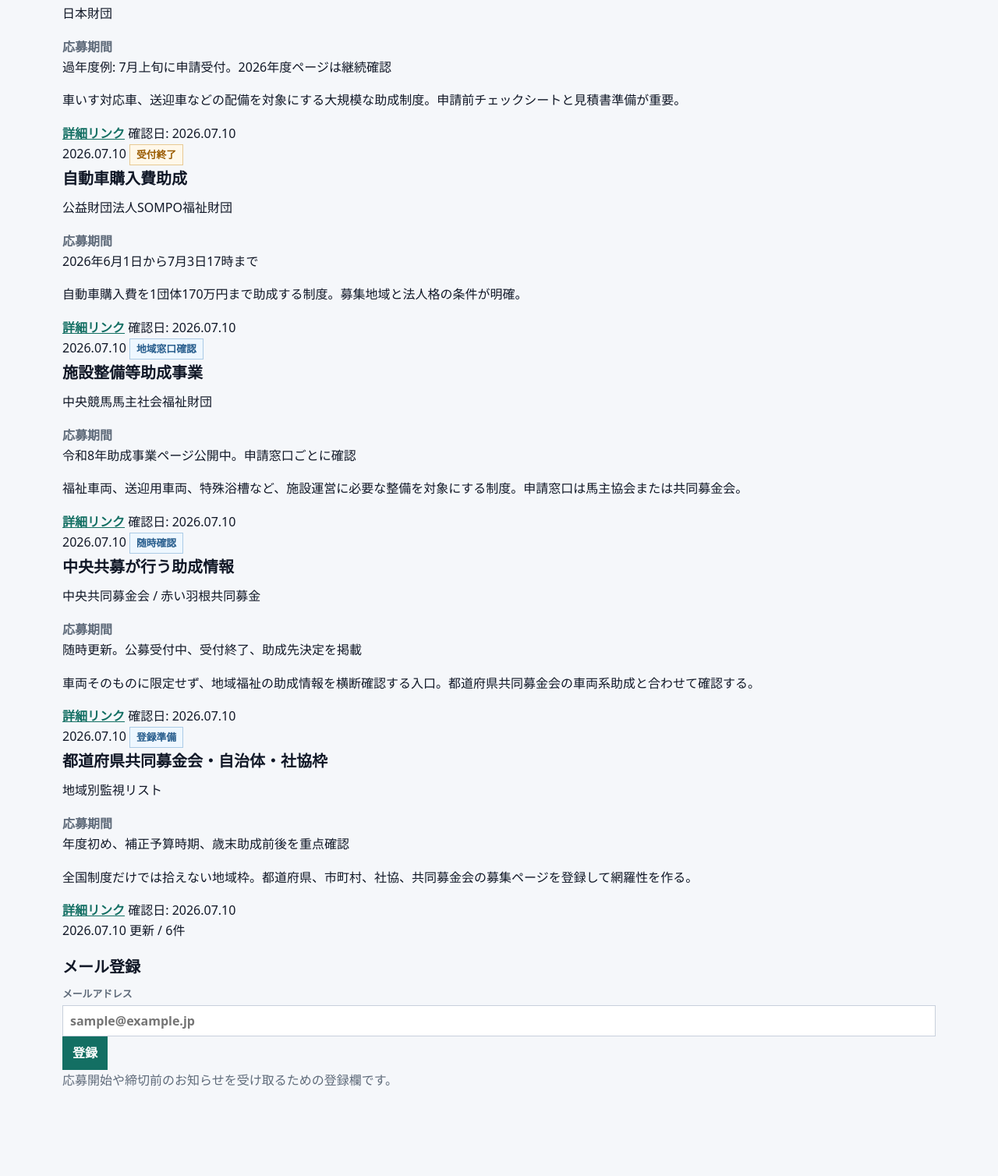
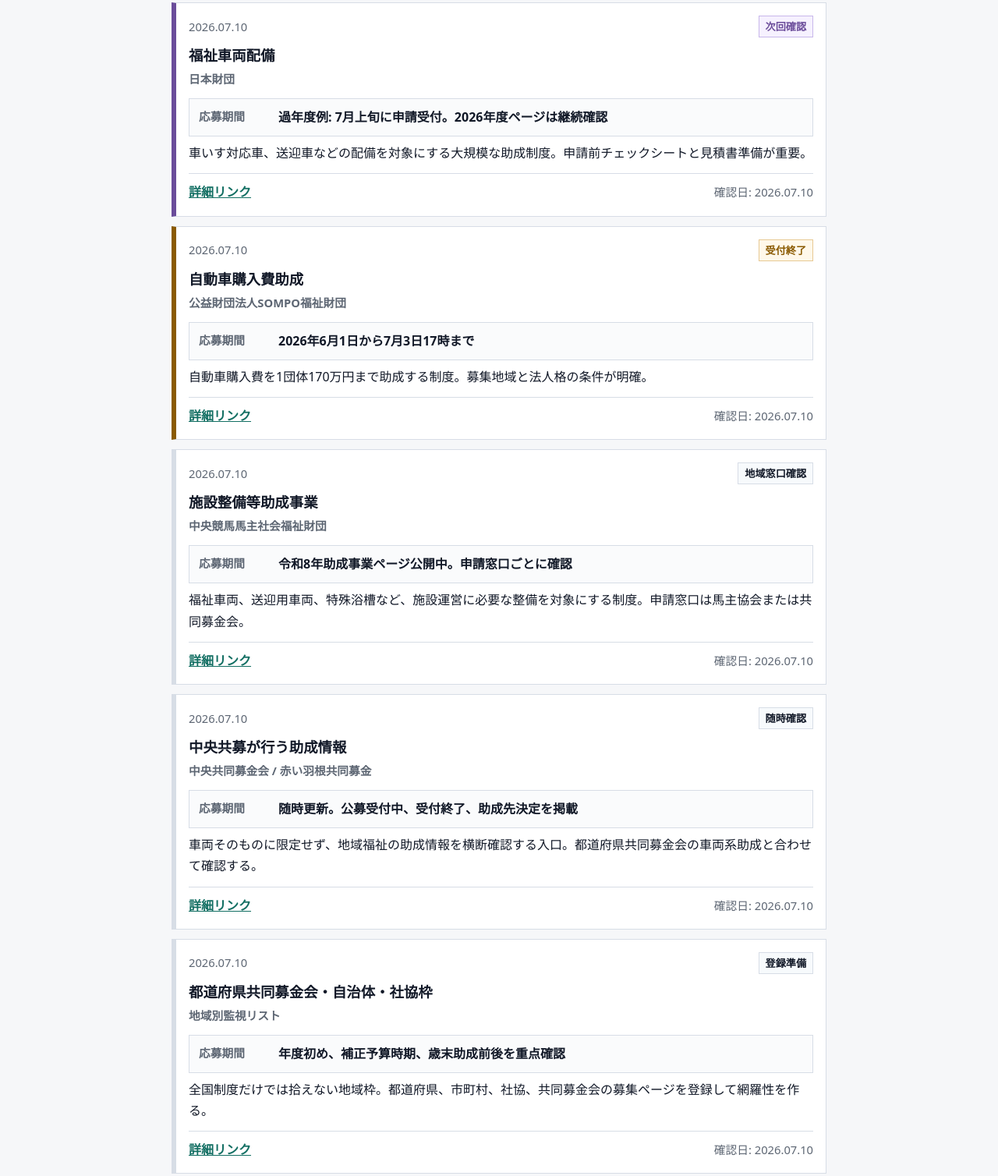
Before and after one commit to xiersun1/fukushisharyo, a website: page src/index.html in a window 1280 px wide. Shown: the part 376-1884 px from the top of the page at 78% size. Before the commit the page ends 1824 px from the top, so only its background shows below. Drawn offline with Linux system fonts and the light colour scheme.

Commit message:
Style simple notice feed

```diff
--- a/src/assets/styles.css
+++ b/src/assets/styles.css
@@ -1,11 +1,13 @@
 :root {
   --ink: #111827;
-  --muted: #5f6b7a;
-  --line: #d8dee8;
-  --bg: #f5f7fa;
+  --muted: #5d6673;
+  --line: #d7dde6;
+  --bg: #f6f7f9;
   --panel: #ffffff;
-  --accent: #136f63;
-  --warning: #9a5b00;
+  --open: #136f63;
+  --upcoming: #275d8d;
+  --closed: #8a5a00;
+  --watch: #6b4c9a;
 }
 
 * { box-sizing: border-box; }
@@ -15,179 +17,185 @@ body {
   color: var(--ink);
   background: var(--bg);
   font-family: "Noto Sans JP", "Yu Gothic", "Meiryo", system-ui, sans-serif;
-  line-height: 1.65;
+  line-height: 1.7;
 }
 
-a { color: var(--accent); font-weight: 700; }
+a { color: var(--open); font-weight: 700; }
 
-.header, main, footer {
-  width: min(1120px, calc(100% - 28px));
+.site-header,
+main {
+  width: min(840px, calc(100% - 28px));
   margin: 0 auto;
 }
 
-.header {
-  min-height: 84px;
-  display: flex;
-  align-items: center;
-  justify-content: space-between;
-  gap: 18px;
-  padding: 18px 0;
+.site-header {
+  padding: 22px 0 14px;
   border-bottom: 1px solid var(--line);
 }
 
-.label, h1, h2, p { margin-top: 0; }
-.label { margin-bottom: 2px; color: var(--muted); font-size: .85rem; font-weight: 700; }
-h1 { margin-bottom: 0; font-size: 2rem; line-height: 1.25; }
-h2 { margin-bottom: 8px; font-size: 1.25rem; }
-
-nav { display: flex; gap: 12px; white-space: nowrap; }
-nav a { color: var(--ink); text-decoration: none; }
-
-main { padding: 22px 0 34px; }
-
-.summary {
-  display: grid;
-  grid-template-columns: repeat(4, 1fr);
-  gap: 10px;
-  margin-bottom: 14px;
+h1 {
+  margin: 0;
+  font-size: 1.8rem;
+  line-height: 1.3;
+  letter-spacing: 0;
 }
 
-.summary article, .panel {
+main { padding: 18px 0 34px; }
+
+.notices {
+  display: grid;
+  gap: 12px;
+}
+
+.notice,
+.mail-box {
   border: 1px solid var(--line);
   background: var(--panel);
 }
 
-.summary article { padding: 14px; }
-.summary span { display: block; color: var(--muted); font-size: .82rem; font-weight: 700; }
-.summary strong { display: block; margin-top: 3px; color: var(--accent); font-size: 1.45rem; line-height: 1.2; }
-
-.panel { margin-bottom: 14px; padding: 16px; }
-.compact p:last-child { margin-bottom: 0; }
-
-.panel-head {
-  display: flex;
-  justify-content: space-between;
-  gap: 14px;
-  align-items: start;
+.notice {
+  padding: 16px;
+  border-left-width: 6px;
 }
 
-.panel-head p, .result, .note, .system-status, #formMessage, footer { color: var(--muted); }
+.notice.open { border-left-color: var(--open); }
+.notice.upcoming { border-left-color: var(--upcoming); }
+.notice.closed { border-left-color: var(--closed); }
+.notice.watch { border-left-color: var(--watch); }
 
-.system-status {
-  display: inline-block;
-  margin-top: 8px;
-  padding: 4px 8px;
-  border: 1px solid #c8d0dc;
-  background: #f7fafc;
-  font-size: .86rem;
-  font-weight: 700;
+.notice-meta,
+.detail-row {
+  display: flex;
+  flex-wrap: wrap;
+  align-items: center;
+  justify-content: space-between;
+  gap: 8px 14px;
 }
 
-code {
-  padding: 1px 4px;
-  border: 1px solid #d8dee8;
-  background: #f7fafc;
-  font-family: Consolas, "Courier New", monospace;
-  font-size: .92em;
-}
-
-button, input, select {
-  min-height: 40px;
-  border: 1px solid #c8d0dc;
-  background: #fff;
-  color: var(--ink);
-  font: inherit;
-}
-
-button {
-  padding: 7px 12px;
-  cursor: pointer;
-  background: var(--accent);
-  color: #fff;
-  border-color: var(--accent);
-  font-weight: 700;
-}
-
-button:hover, button:focus-visible { background: #0d5149; }
-
-.filters {
-  display: grid;
-  grid-template-columns: 160px 160px 1fr 84px;
-  gap: 10px;
-  margin: 14px 0 10px;
-}
-
-label { display: grid; gap: 4px; font-weight: 700; }
-label span, legend { color: var(--muted); font-size: .8rem; }
-input, select { width: 100%; padding: 6px 9px; }
-.filters button { align-self: end; }
-.result { margin: 0 0 10px; font-weight: 700; }
-
-.table-wrap { overflow-x: auto; border: 1px solid var(--line); }
-table { width: 100%; min-width: 940px; border-collapse: collapse; background: #fff; }
-
-th, td {
-  padding: 10px;
-  border-bottom: 1px solid var(--line);
-  text-align: left;
-  vertical-align: top;
+time,
+.org,
+.detail-row span,
+.data-status,
+.form-message,
+dt {
+  color: var(--muted);
   font-size: .92rem;
 }
-
-th { background: #eef2f7; font-size: .82rem; white-space: nowrap; }
-.table-wrap th:last-child, .table-wrap td:last-child { width: 58px; text-align: center; }
-.table-wrap td:last-child a { white-space: nowrap; }
-tr:last-child td { border-bottom: 0; }
-small { color: var(--muted); }
-.evidence { display: inline-block; margin-top: 4px; }
 
 .status {
   display: inline-block;
   padding: 2px 8px;
   border: 1px solid var(--line);
   background: #f7fafc;
-  font-size: .8rem;
+  font-size: .82rem;
   font-weight: 700;
   white-space: nowrap;
 }
 
-.status.watch { color: var(--accent); border-color: #9bd4cb; background: #ecf8f6; }
-.status.closed { color: var(--warning); border-color: #e7c993; background: #fff8ea; }
-.status.regional, .status.prep { color: #275d8d; border-color: #abcbe6; background: #eef7ff; }
+.status.open { color: var(--open); border-color: #9bd4cb; background: #ecf8f6; }
+.status.upcoming { color: var(--upcoming); border-color: #abcbe6; background: #eef7ff; }
+.status.closed { color: var(--closed); border-color: #e7c993; background: #fff8ea; }
+.status.watch { color: var(--watch); border-color: #c8b7ea; background: #f6f1ff; }
 
-.grid {
-  display: grid;
-  grid-template-columns: 1fr 1fr;
-  gap: 14px;
+h2 {
+  margin: 10px 0 4px;
+  font-size: 1.15rem;
+  line-height: 1.45;
+  letter-spacing: 0;
 }
 
-.form { display: grid; gap: 10px; }
-fieldset { margin: 0; padding: 10px; border: 1px solid var(--line); }
-fieldset label { display: flex; align-items: center; gap: 8px; margin-top: 5px; }
-input[type="checkbox"] { width: auto; min-height: auto; }
-.small-table { min-width: 0; }
-.small-table th { width: 120px; }
-.note { margin: 12px 0 0; font-weight: 700; }
+p { margin: 8px 0 0; }
 
-.publish-list { margin: 0; display: grid; gap: 8px; }
-.publish-list div {
+.org {
+  margin-top: 0;
+  font-weight: 700;
+}
+
+.period {
   display: grid;
-  grid-template-columns: 160px 1fr;
+  grid-template-columns: 92px 1fr;
   gap: 10px;
-  padding: 8px 0;
-  border-bottom: 1px solid var(--line);
+  margin: 12px 0 0;
+  padding: 10px 12px;
+  border: 1px solid var(--line);
+  background: #fafbfc;
 }
-.publish-list div:last-child { border-bottom: 0; }
-dt { color: var(--muted); font-weight: 700; }
-dd { margin: 0; overflow-wrap: anywhere; }
-footer { padding: 0 0 28px; font-size: .9rem; }
 
-@media (max-width: 760px) {
-  .header { align-items: flex-start; flex-direction: column; }
-  h1 { font-size: 1.55rem; }
-  nav { width: 100%; overflow-x: auto; }
-  .summary, .filters, .grid { grid-template-columns: 1fr; }
-  .panel-head, .publish-list div { display: block; }
-  .panel-head button { margin-top: 10px; }
-  table { min-width: 820px; }
+dt { font-weight: 700; }
+dd { margin: 0; font-weight: 700; }
+
+.detail-row {
+  margin-top: 12px;
+  padding-top: 10px;
+  border-top: 1px solid var(--line);
 }
+
+.data-status {
+  margin: 12px 0 0;
+  text-align: right;
+}
+
+.mail-box {
+  margin-top: 18px;
+  padding: 16px;
+}
+
+.mail-box h2 {
+  margin-top: 0;
+  font-size: 1.05rem;
+}
+
+.mail-form {
+  display: grid;
+  grid-template-columns: 1fr 96px;
+  gap: 10px;
+  align-items: end;
+}
+
+label {
+  display: grid;
+  gap: 4px;
+  font-weight: 700;
+}
+
+label span {
+  color: var(--muted);
+  font-size: .84rem;
+}
+
+input,
+button {
+  min-height: 42px;
+  border: 1px solid #c7ced8;
+  font: inherit;
+}
+
+input {
+  width: 100%;
+  padding: 7px 10px;
+  background: #fff;
+  color: var(--ink);
+}
+
+button {
+  padding: 7px 12px;
+  background: var(--ink);
+  color: #fff;
+  border-color: var(--ink);
+  font-weight: 700;
+  cursor: pointer;
+}
+
+button:hover,
+button:focus-visible {
+  background: #303844;
+}
+
+@media (max-width: 620px) {
+  h1 { font-size: 1.45rem; }
+  .notice { padding: 14px; }
+  .period,
+  .mail-form {
+    grid-template-columns: 1fr;
+  }
+}
```
